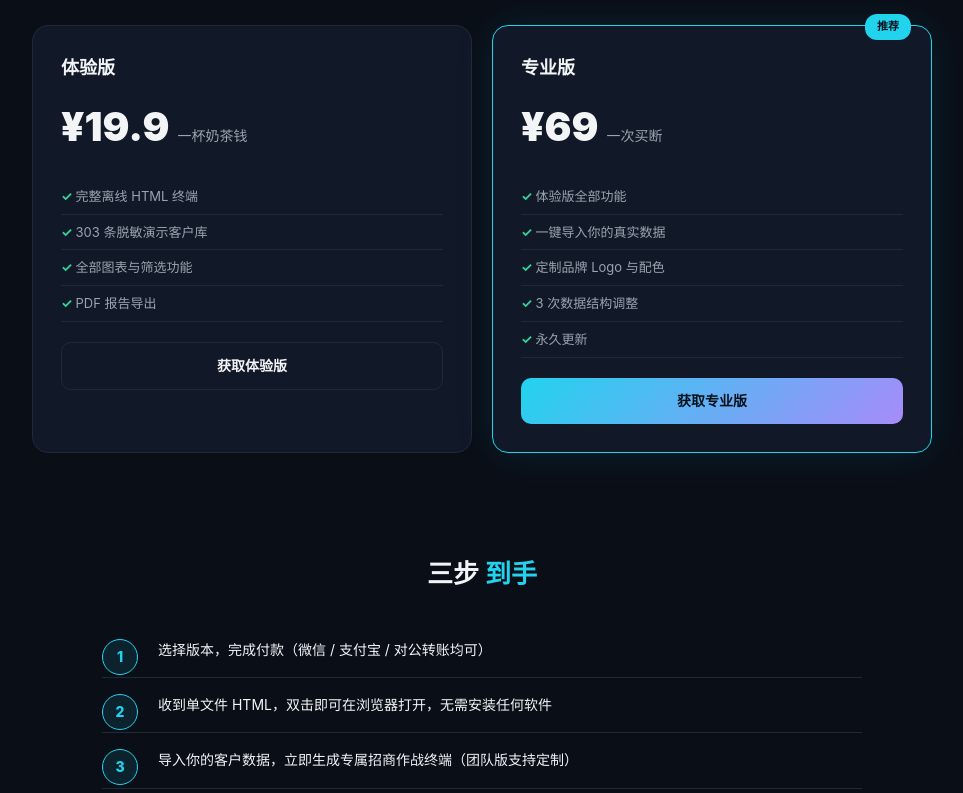
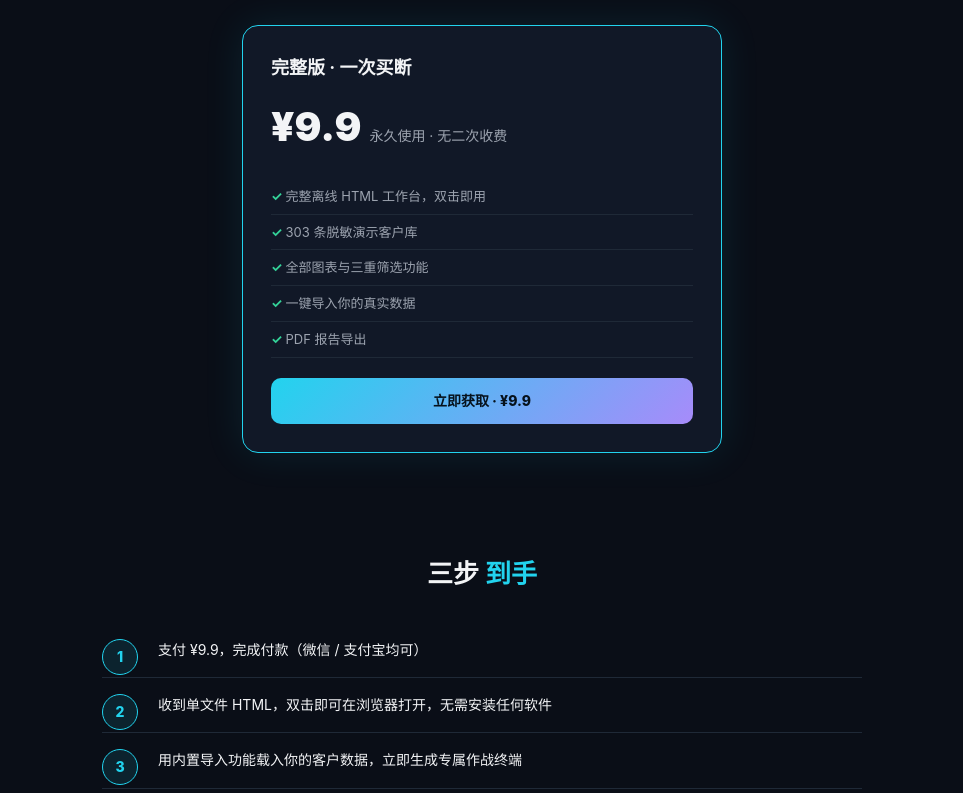
Before and after one commit to 136449689yu-prog/leasing-intel-terminal, a plain HTML site: page index.html in a window 1280 px wide. Shown: the part 2008-2801 px from the top of the page, without its empty margins (158-1121 px from the left). Drawn offline with Linux system fonts and the light colour scheme.

Commit message:
统一售价9.9单版本 + 脱敏封面

```diff
--- a/index.html
+++ b/index.html
@@ -51,15 +51,14 @@ footer{text-align:center;color:var(--dim);font-size:12px;padding:40px 24px;borde
 <div class="section"><h2>产品 <span>实拍</span></h2><div class="mock"><img src="preview.png" alt="产品界面预览"></div></div>
 
 <div class="section"><h2>定价 <span>方案</span></h2>
-<div class="pricing">
-<div class="plan"><h3>体验版</h3><div class="amount">¥19.9 <small>一杯奶茶钱</small></div><ul><li>完整离线 HTML 终端</li><li>303 条脱敏演示客户库</li><li>全部图表与筛选功能</li><li>PDF 报告导出</li></ul><a class="btn ghost" href="terminal.html">获取体验版</a></div>
-<div class="plan hot"><span class="tag">推荐</span><h3>专业版</h3><div class="amount">¥69 <small>一次买断</small></div><ul><li>体验版全部功能</li><li>一键导入你的真实数据</li><li>定制品牌 Logo 与配色</li><li>3 次数据结构调整</li><li>永久更新</li></ul><a class="btn" href="terminal.html">获取专业版</a></div>
+<div class="pricing" style="max-width:480px">
+<div class="plan hot"><h3>完整版 · 一次买断</h3><div class="amount">¥9.9 <small>永久使用 · 无二次收费</small></div><ul><li>完整离线 HTML 工作台，双击即用</li><li>303 条脱敏演示客户库</li><li>全部图表与三重筛选功能</li><li>一键导入你的真实数据</li><li>PDF 报告导出</li></ul><a class="btn" href="terminal.html">立即获取 · ¥9.9</a></div>
 </div></div>
 
 <div class="section"><h2>三步 <span>到手</span></h2><div class="steps">
-<div class="step">选择版本，完成付款（微信 / 支付宝 / 对公转账均可）</div>
+<div class="step">支付 ¥9.9，完成付款（微信 / 支付宝均可）</div>
 <div class="step">收到单文件 HTML，双击即可在浏览器打开，无需安装任何软件</div>
-<div class="step">导入你的客户数据，立即生成专属招商作战终端（团队版支持定制）</div>
+<div class="step">用内置导入功能载入你的客户数据，立即生成专属作战终端</div>
 </div></div>
 
 <footer>招商情报作战终端 Pro · 数据驱动决策 · 产品页生成于 2026-11-26<br>页面展示的是脱敏演示数据，不含任何真实客户信息 · 导入功能在你本地浏览器运行，数据不上传</footer>
```
Also changed, not shown: preview.png.
